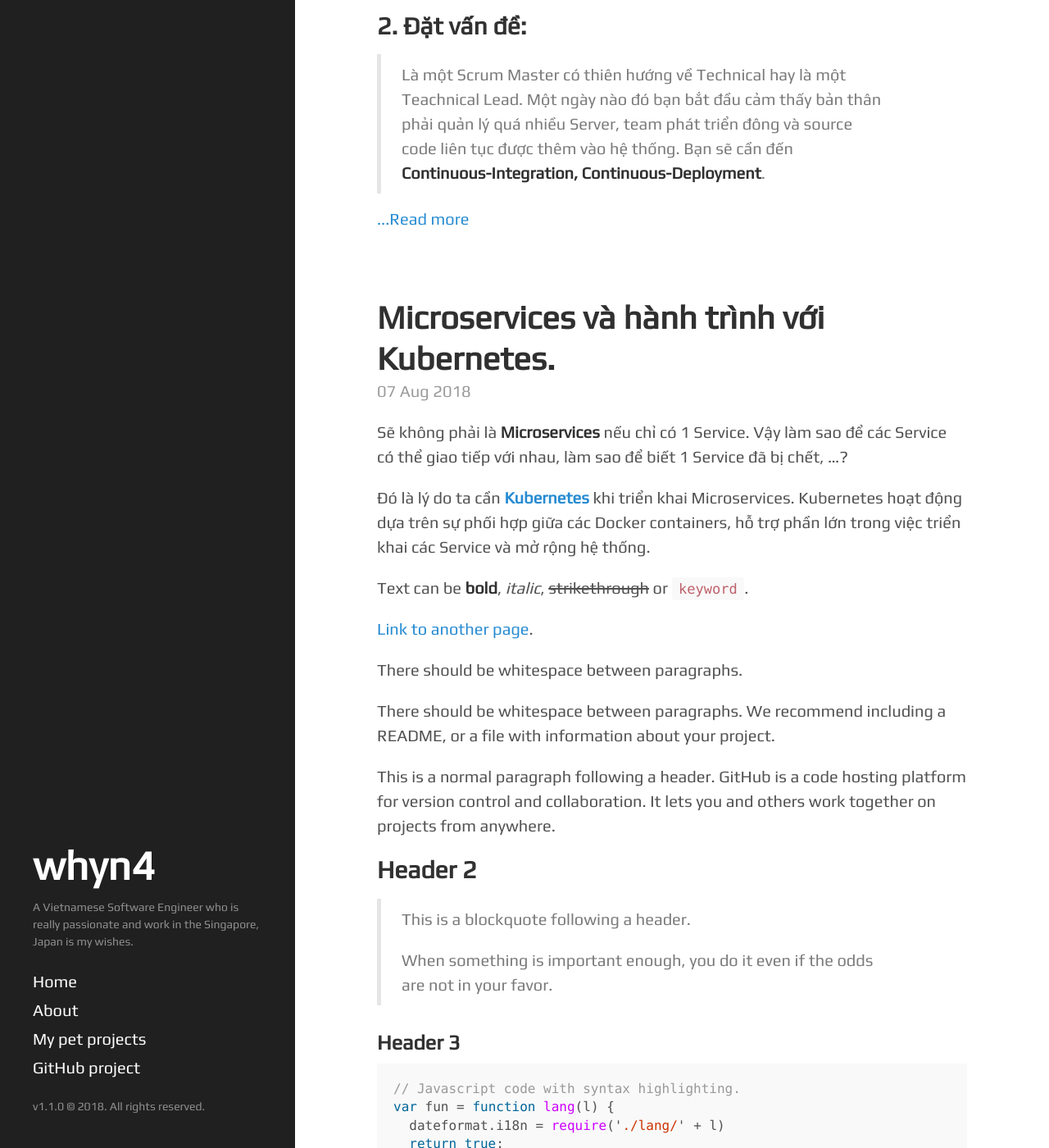
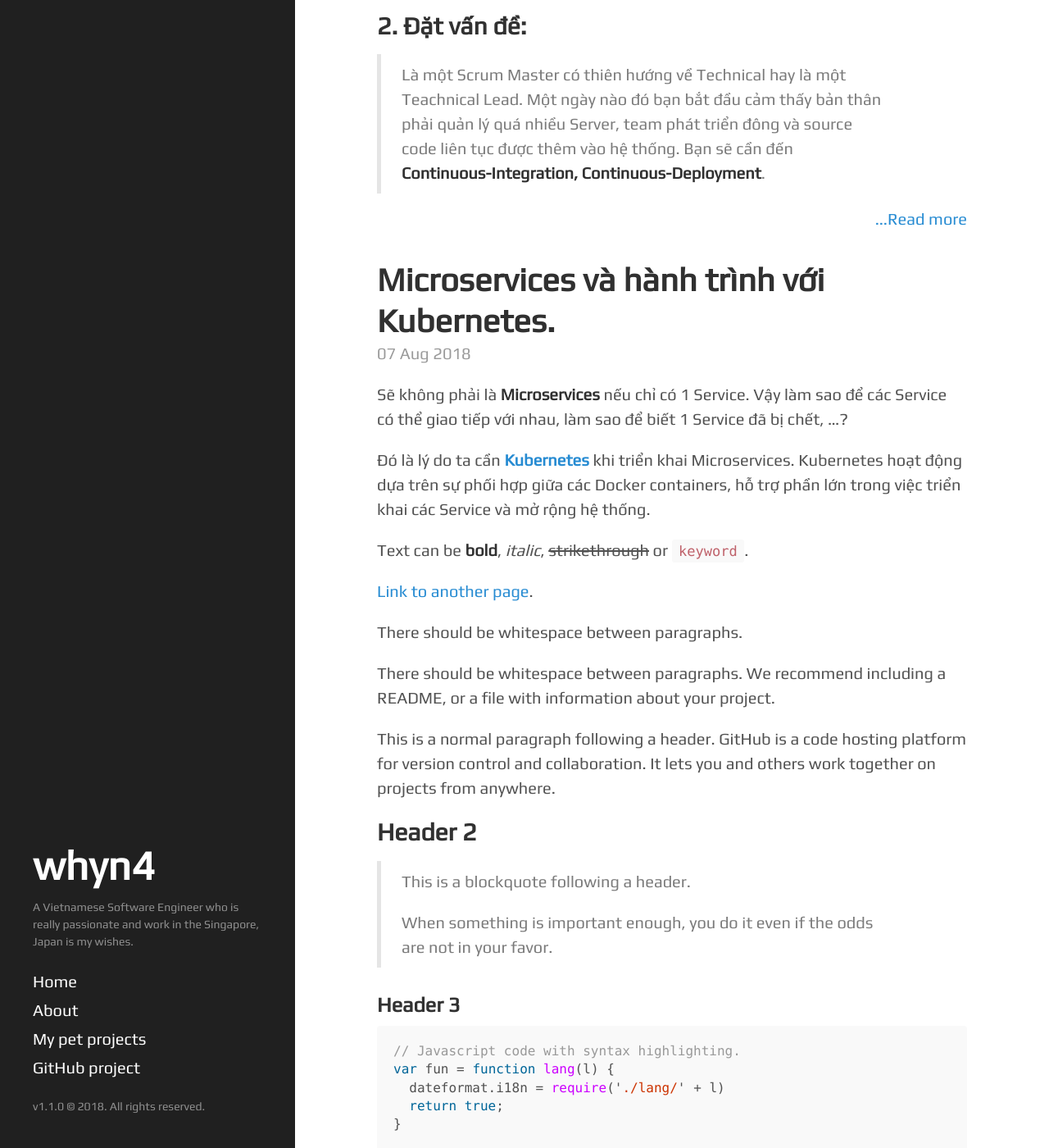
Before and after one commit to Quynh-Nguyen/quynh-nguyen.github.io, a Jekyll site: the page built from index.html, in a window 1280 px wide and 1400 px high, scrolled down 385 px. Shown: the whole window at 82% size. Built offline with Jekyll 4.4.1, drawn with Linux system fonts in a browser that asks for light colours; the list of posts is cut into pages by our own code.

Commit message:
Update poole.css

```diff
--- a/public/css/poole.css
+++ b/public/css/poole.css
@@ -352,6 +352,10 @@ tbody tr:nth-child(odd) th {
   color: #9a9a9a;
 }
 
+.post-readmore {
+  float: right;
+}
+
 /* Related posts */
 .related {
   padding-top: 2rem;
```
